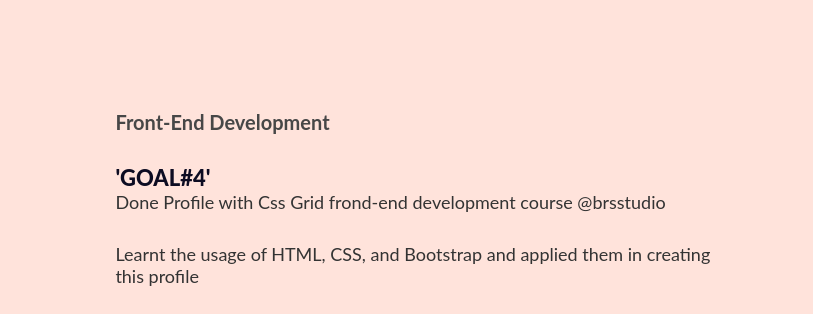
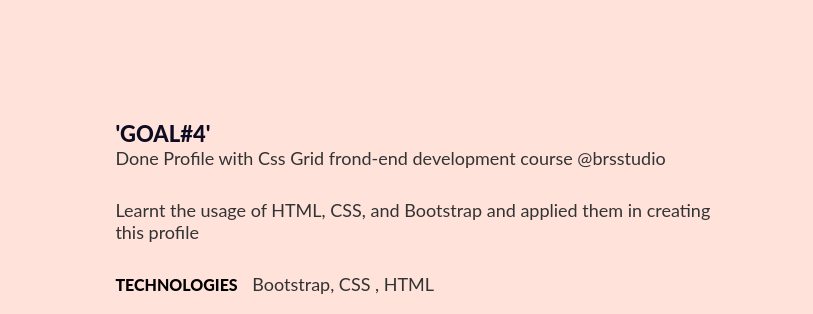
Before and after one commit to chakradhar-brs/goal-6, a plain HTML site: page casestudy3.html in a window 1280 px wide. Shown: the part 172-486 px from the top of the page, 0-813 px from the left. Drawn offline with Linux system fonts and the light colour scheme.

Commit message:
Update casestudy3.html

```diff
--- a/casestudy3.html
+++ b/casestudy3.html
@@ -20,7 +20,6 @@
 
                 <div class="column_8">
 					<div class="latst_wrks_cntnt">
-						<h5>Front-End Development</h5>
 						<h4>'GOAL#4'</h4>
 						<p>Done Profile with Css Grid frond-end  development course @brsstudio</p>
 						<p>Learnt the usage of HTML, CSS, and Bootstrap and applied them in creating this profile</p>
```
